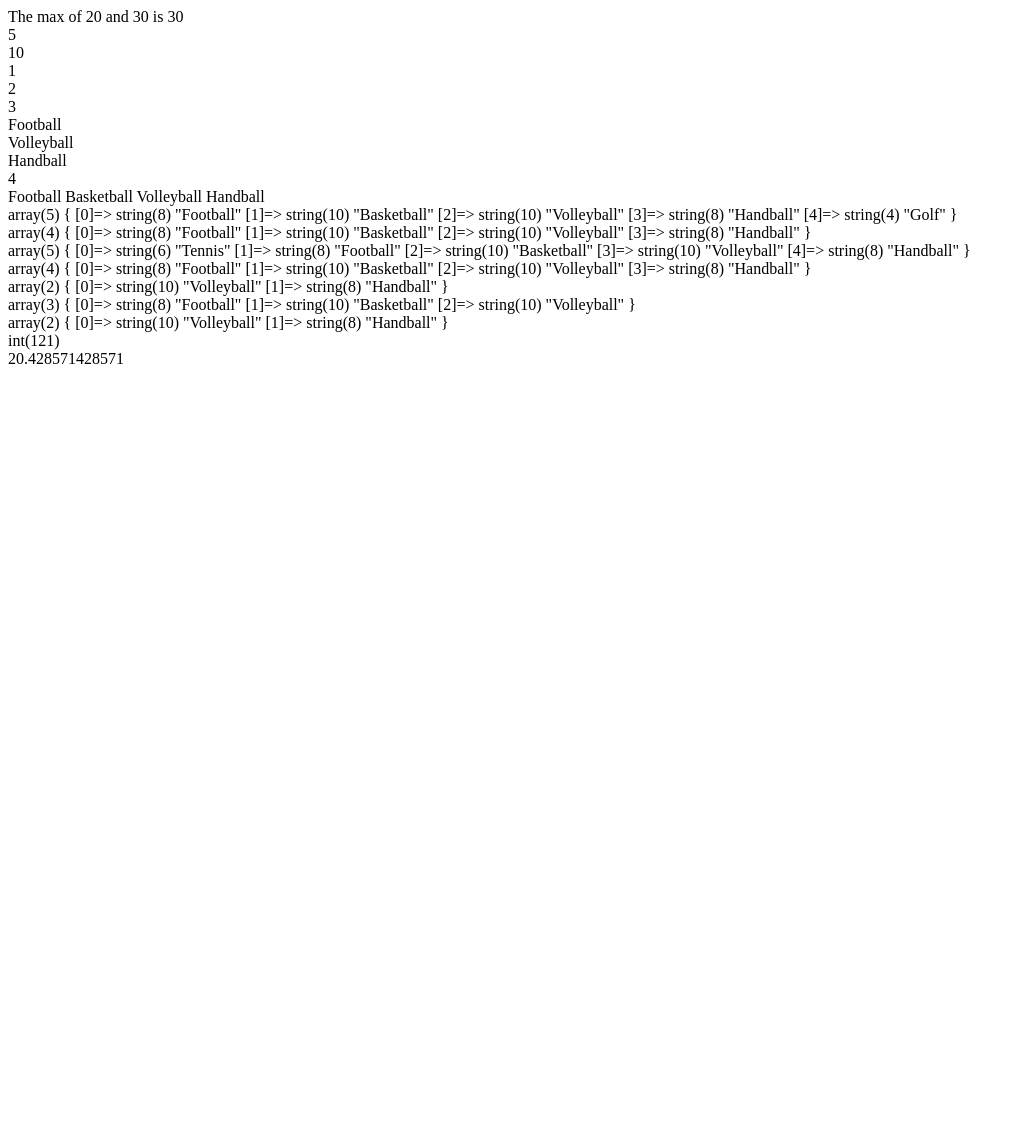
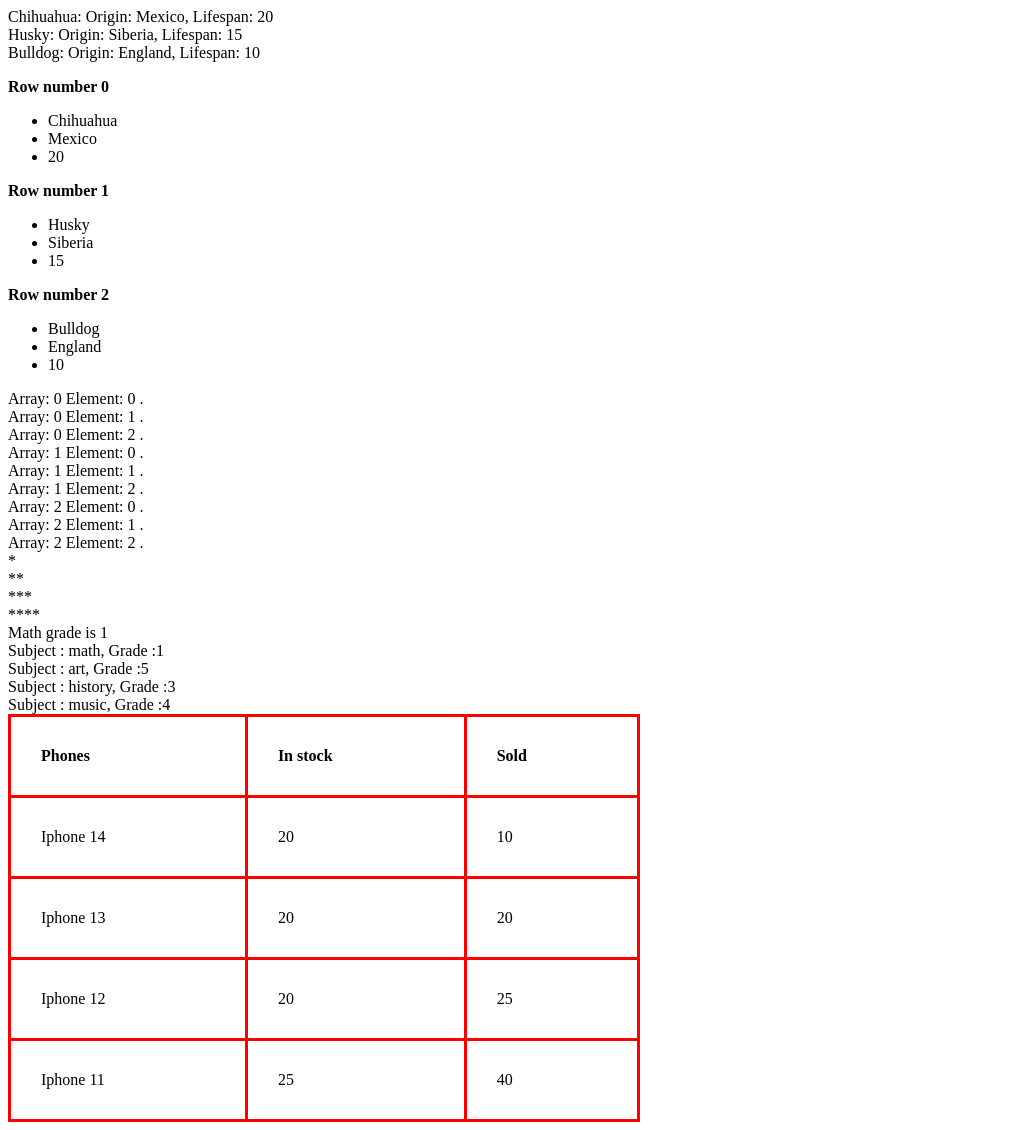
Before and after one commit to donika1212/Php-MySQL, a PHP site: page / in a window 1280 px wide. Shown: the whole page, without its empty margins (0-1023 px from the left). Before the commit the page ends 364 px from the top, so only its background shows below. Run offline with PHP 8.4, Linux system fonts and the light colour scheme.

Commit message:
Add files via upload

```diff
--- a/index.php
+++ b/index.php
@@ -1,138 +1,117 @@
+<table border="1">
+    <tr>
+        <th> Phones </th>
+        <th> In stock </th>
+        <th> Sold </th>
+    </tr>
+
+<style>
+    table {
+        width: 50%;
+        border-collapse: collapse;
+    }
+
+    th, td {
+        padding: 30px;
+        text-align:left;
+        border: 3px solid red;
+    }
+
+    th {
+        backround-color: blue;
+        font-weight: bold;
+    }
+
+</style>
+
 <?php
 
-//user defined functions
+//Multidimemsional arrays
 
-function maximum($x,$y){
+$dogs = array(
+    array("Chihuahua", "Mexico",20),
+    array("Husky","Siberia", 15),
+    array("Bulldog","England",10),
 
-    if ($x > $y) {
-        return $x;
-    }else {
-        return $y;
+);
+
+echo $dogs[0][0]. ": Origin: " . $dogs[0][1] . ", Lifespan: " .$dogs[0][2] . "<br>";
+echo $dogs[1][0]. ": Origin: " . $dogs[1][1] . ", Lifespan: " .$dogs[1][2] . "<br>";
+echo $dogs[2][0]. ": Origin: " . $dogs[2][1] . ", Lifespan: " .$dogs[2][2] . "<br>";
+
+for($row=0;$row<3;$row++) {
+     echo "<p><b> Row number $row </b></p>";
+     echo "<ul>";
+    for($col=0;$col<3;$col++) {
+       echo "<li>" . $dogs[$row][$col] . "</li>";
+
     }
+   echo "</ul>";
+}
+
+
+
+
+$phones = array(
+    array("Iphone 14",20,10),
+    array("Iphone 13",20,20),
+    array("Iphone 12",20,25),
+    array("Iphone 11",25,40),
+
+);
+
+for($row=0;$row<4;$row++) {
+
+    echo "<tr>";
+
+    for($col=0;$col<3;$col++) {
+
+        echo "<td>" .$phones[$row][$col] ."</td>";
 
 }
 
-$a=20;
-$b=30;
-
-$test = maximum($a,$b);
-echo "The max of $a and $b is $test" ."<br>";
-
-function fully_divisible($n){
-    if($n % 2 ==0) {
-        return "$n is fully divisible by 2";
-    }else
-    return "$n is not fully divisible by 2";
+echo"</tr>";
 
 }
+echo "</table" . "<br>";
 
-//print_r(fully_divisible(4)) ."<br>";
+//Nested loops
+
+$arrays = array(
+    array(1,2,3),
+    array(1,2,3),
+    array(1,2,3),
+);
+
+for($i=0; $i<3; $i++){
+
+    for($j=0; $j<3; $j++){
+        echo "Array: $i Element: $j .<br> ";
+    }
+}
 
 
-//Variable Scope
-//global
-//local
-//static
+for ($i = 0; $i < 4; $i++) {
 
-$x=5; //global
-
-function localVariable(){
-    global $x;
-    $y=10; //local
-    echo $x ."<br>";
-    echo $y ."<br>";
+    for($j=0; $j<=$i; $j++) {
+        echo "*";
+    }
+    echo "<br>";
 }
 
-localVariable();
+//associative arrays
 
-//static
+$grade= array(
+    "math" => "1",
+    "art" => "5",
+    "history" => "3",
+    "music" => "4",
+);
 
-function add1(){
-    static $number=0;
-    $number++; //1
-    return $number; //1
+echo "Math grade is " .$grade["math"] . "<br>";
 
+foreach($grade as $subject => $grade) {
+    echo "Subject : " .$subject . ", Grade :" .$grade;
+    echo "<br>";
 }
-
-echo add1(); //1
-echo "<br>";
-echo add1(); //2
-echo "<br>";
-echo add1(); //3
-
-//arrays
-
-$sport1="Football";
-$sport2="Basketball";
-$sport="Volleyball";
-$sport4="Handball";
-
-//$sport = array("Football","Basketball","Volleyball","Handball");
-
-$sports = ["Football","Basketball","Volleyball","Handball"];
-
-echo"<br>";
-echo $sports[0];
-echo"<br>";
-echo $sports[2];
-echo"<br>";
-echo end($sports);// the last item
-echo"<br>";
-echo count($sports); //retunrs the number of elements as an integer number
-echo"<br>";
-
-
-$len = count($sports);
-for ($i=0; $i < $len; $i++) {
-    echo $sports[$i] , "\n";
-}
-echo "<br>";
-array_push($sports,"Golf");
-
-var_dump($sports);
-echo "<br>";
-
-array_pop($sports); //removes an item at the end of an array
-var_dump($sports);
-echo "<br>";
-
-array_unshift($sports, "Tennis");//adds an item at the begginign of an array
-var_dump($sports);
-echo "<br>";
-
-array_shift($sports);//removs the first item
-var_dump($sports);
-echo "<br>";
-
-$output = array_slice($sports, 2);
-var_dump($output);
-echo "<br>";
-
-$sports = ["Football","Basketball","Volleyball","Handball"];
-
-$output = array_slice($sports, 0, 3);
-var_dump($output);
-echo "<br>";
-
-$sports = ["Football","Basketball","Volleyball","Handball"];
-$output = array_slice($sports, -2, 2);
-var_dump($output);
-echo "<br>";
-
-//array_sum
-
-$values = [12,24,30,55];
-
-$sum = array_sum($values);
-var_dump($sum);
-echo "<br>";
-
-$temperatures = [19,19,20,21,19,22,23];
-
-$avarage = array_sum($temperatures)/7;
-
-echo($avarage);
-
-
-
 ?>
```
